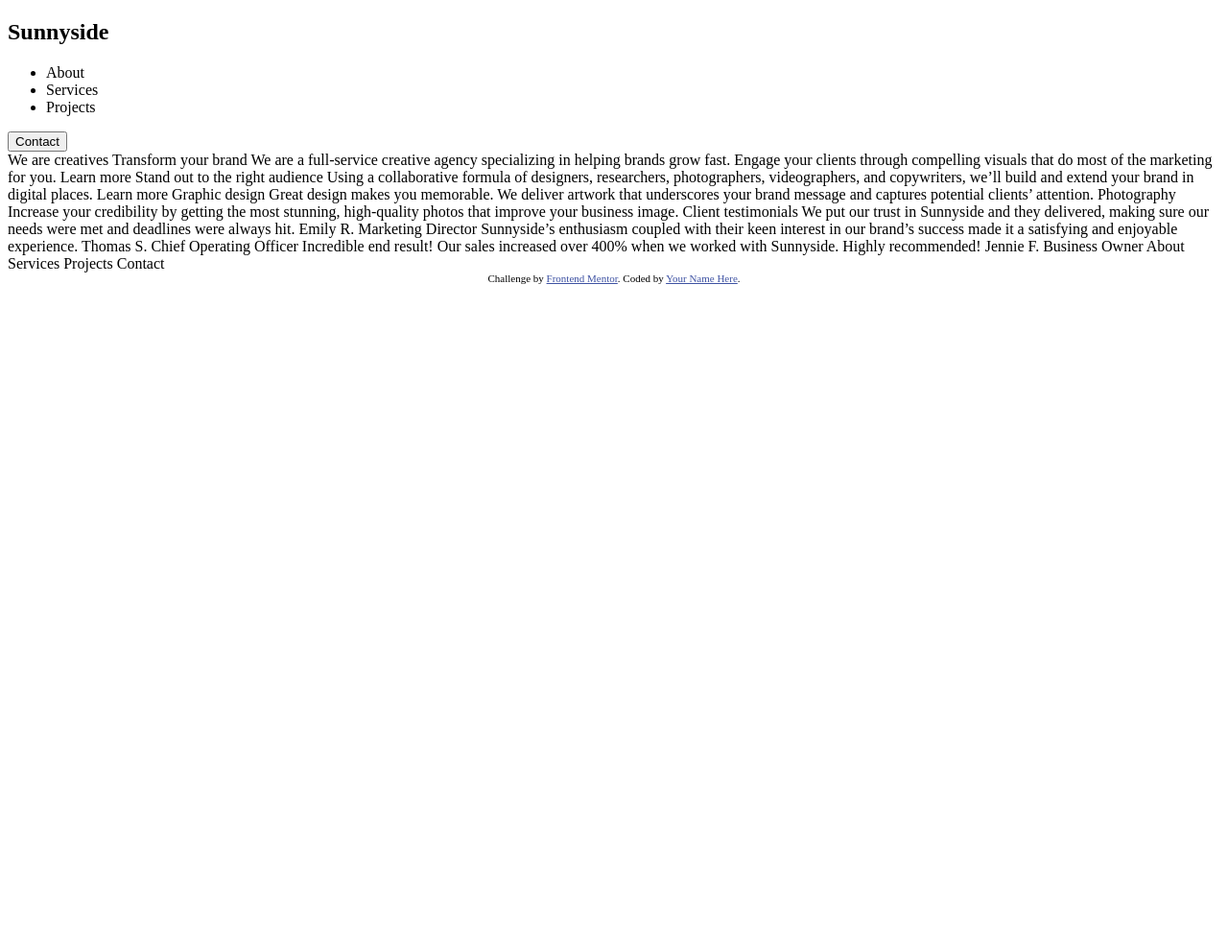
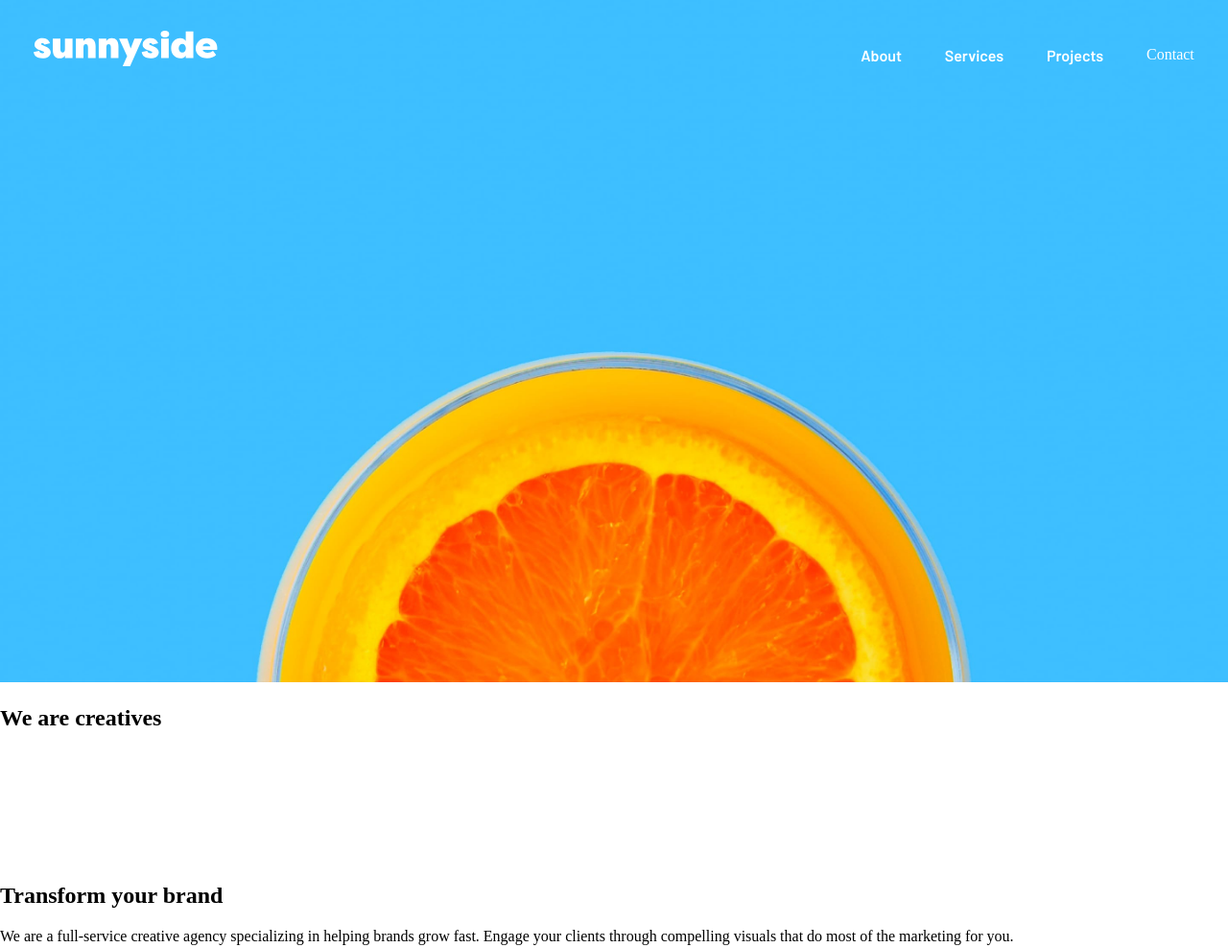
Before and after one commit to VladimirPetroski/FrontEndMentor, a plain HTML site: page index.html in a window 1280 px wide. Shown: the top 988 px of the page at 96% size. Before the commit the page ends 800 px from the top, so only its background shows below. Drawn offline with Linux system fonts and the light colour scheme.

Commit message:
First big changes, navbar and main section

```diff
--- a/index.html
+++ b/index.html
@@ -3,70 +3,104 @@
 <head>
   <meta charset="UTF-8">
   <meta name="viewport" content="width=device-width, initial-scale=1.0"> <!-- displays site properly based on user's device -->
-
+  <link rel="stylesheet" href="style/style.css">
   <link rel="icon" type="image/png" sizes="32x32" href="./images/favicon-32x32.png">
-
   <title>Sunnyside agency landing page</title>
-  <style>
-    .attribution { font-size: 11px; text-align: center; }
-    .attribution a { color: hsl(228, 45%, 44%); }
-  </style>
 </head>
 <body>
   <div>
+    <header>
       <nav>
-    <header>
-      <h1 class="logo">Sunnyside</h1>
+        <img src="/images/logo.svg" class="logo">
         <ul>
-        <li class="nav-bar">About</li>
-        <li class="nav-bar">Services</li>
-        <li class="nav-bar">Projects</li>
+          <li class="nav-list">
+            <a href="#">About</a>
+          </li>
+          <li class="nav-list">
+            <a href="#">Services</a>
+          </li>
+          <li class="nav-list">
+            <a href="#">Projects</a>
+          </li>
+          <li class="nav-button">
+            <a href="#" class="contact-btn">Contact</a>
+          </li>
         </ul>
-      <button class="nav-button">Contact</button>
+      </nav>
     </header>
-  </nav>
 
-  We are creatives
-
-  Transform your brand
-
-  We are a full-service creative agency specializing in helping brands grow fast.
-  Engage your clients through compelling visuals that do most of the marketing for you.
-
-  Learn more
-
-  Stand out to the right audience
-
-  Using a collaborative formula of designers, researchers, photographers, videographers, and copywriters, we’ll build and extend your brand in digital places.
-
-  Learn more
-
-  Graphic design
+    <main>
+      <section class="top-section">
+        <img class="main-img" src="/images/desktop/image-header.jpg" alt="header image">
+        <h1 class="main-title">We are creatives</h1>
+        <img src="/images/icon-arrow-down.svg" alt="arrow down" class="arrow-down">
+      </section>
+      <section class="mid-section">
+        <div>
+          <div>
+            <h2>Transform your brand</h2>
+            <p class="brand-desc">We are a full-service creative agency specializing in helping brands grow fast.
+              Engage your clients through compelling visuals that do most of the marketing for you.</p>
+            <button class="learnMore-btn">Learn more</button>
+          </div>
+          <div>
+            <img class="egg-img" src="/images/desktop/image-transform.jpg" alt="egg image">
+          </div>
+        </div>
+        <div>
+          <div>
+            <img class="goblet-img" src="images/desktop/image-stand-out.jpg" alt="pink goblet">
+          </div>
+          <div>
+            <h2>Stand out to the right audience</h2>
+            <p>Using a collaborative formula of designers, researchers, photographers, videographers, and copywriters, we’ll build and extend your brand in digital places.</p>
+            <button>Learn more</button>
+          </div>
+        </div>
+        <div>
+          <img src="/images/desktop/image-graphic-design.jpg" alt="cherry image" class="cherry-img">
+          <p>Graphic design
             Great design makes you memorable. We deliver artwork that underscores your brand message and captures potential clients’ attention.
-
-  Photography
+          </p>
+        </div>
+        <div>
+          <img src="/images/desktop/image-photography.jpg" alt="tangerine image" class="tangerine-img">
+          <p>Photography
             Increase your credibility by getting the most stunning, high-quality photos that improve your business image.
-
-  Client testimonials
-
-  We put our trust in Sunnyside and they delivered, making sure our needs were met and deadlines were always hit.
-  Emily R.
-  Marketing Director
-
-  Sunnyside’s enthusiasm coupled with their keen interest in our brand’s success made it a satisfying and enjoyable experience.
-  Thomas S.
-  Chief Operating Officer
-
-  Incredible end result! Our sales increased over 400% when we worked with Sunnyside. Highly recommended!
-  Jennie F.
-  Business Owner
-
+          </p>
+        </div>
+        <div>
+          <h2>Client testimonials</h2>
+          <div>
+            <img src="/images/image-emily.jpg" alt="emily image" class="testimonial-img">
+            <p class="char-name">We put our trust in Sunnyside and they delivered, making sure our needs were met and deadlines were always hit.</p>
+            <h3>Emily R.</h3>
+            <p class="char-title">Marketing Director</p>
+          </div>
+          <div><img src="/images/image-thomas.jpg" alt="thomas image" class="testimonial-img">
+            <p class="char-name">Sunnyside’s enthusiasm coupled with their keen interest in our brand’s success made it a satisfying and enjoyable experience.</p>
+            <h3>Thomas S.</h3>
+            <p class="char-title">Chief Operating Officer</p>
+          </div>
+          <div><img src="/images/image-jennie.jpg" alt="jennie image" class="testimonial-img">
+            <p class="char-name">Incredible end result! Our sales increased over 400% when we worked with Sunnyside. Highly recommended!</p>
+            <h3>Jennie F.</h3>
+            <p class="char-title">Business Owner</p>
+          </div>
+        </div>
+        <div class="pre-footer">
+          <img src="/images/desktop/image-gallery-milkbottles.jpg" alt="milk bottles">
+          <img src="/images/desktop/image-gallery-orange.jpg" alt="orange">
+          <img src="/images/desktop/image-gallery-cone.jpg" alt="cone">
+          <img src="/images/desktop/image-gallery-sugarcubes.jpg" alt="sugarcubes">
+        </div>
+      </section>
+    </main>
+    <footer class="attribution">
       About
       Services
       Projects
       Contact
-
-  <footer class="attribution">
       Challenge by <a href="https://www.frontendmentor.io?ref=challenge" target="_blank">Frontend Mentor</a>.
       Coded by <a href="#">Your Name Here</a>.
     </footer>
--- /dev/null
+++ b/style/style.css
@@ -0,0 +1,85 @@
+@import url("https://fonts.googleapis.com/css2?family=Barlow:wght@600&display=swap");
+@import url("https://fonts.googleapis.com/css2?family=Barlow:wght@800&display=swap");
+@import url("https://fonts.googleapis.com/css2?family=Fraunces:wght@700&display=swap");
+:root {
+  /* color primary */
+  --soft-red: hsl(7, 99%, 70%);
+  --yellow: hsl(51, 100%, 49%);
+  --dark-cyan: hsl(167, 40%, 24%);
+  --dark-blue: hsl(198, 62%, 26%);
+  --moderate-cyan: hsl(168, 34%, 41%);
+
+  /* color neutral */
+  --darker-blue: hsl(212, 27%, 19%);
+  --very-dark-grayish-blue: hsl(213, 9%, 39%);
+  --dark-grayish-blue: hsl(232, 10%, 55%);
+  --grayish-blue: hsl(210, 4%, 67%);
+  --white: hsl(0, 0%, 100%);
+
+  /* typography */
+  --font-size: 18px;
+  --ff-primary: "Barlow", sans-serif;
+  --primary-weight-600: 600;
+
+  --ff-secondary: "Fraunces", serif;
+  --secondary-weight-700: 700;
+  --secondary-weight-900: 900;
+}
+
+body {
+  box-sizing: border-box;
+  margin: 0;
+  padding: 0;
+}
+
+header {
+  position: absolute;
+  z-index: 10;
+  width: 100%;
+  margin-top: 2rem;
+}
+
+nav {
+  display: flex;
+  justify-content: space-between;
+  margin-inline: 2.2em;
+}
+
+.logo {
+  width: 12em;
+  height: 2.3em;
+}
+
+ul {
+  display: flex;
+}
+
+ul li {
+  list-style: none;
+  justify-content: space-evenly;
+}
+
+.nav-list {
+  font-family: var(--ff-primary);
+  margin-right: 2.8em;
+}
+
+a {
+  text-decoration: none;
+  color: var(--white);
+}
+
+.main-img {
+  position: relative;
+  width: 100%;
+  inset: 0;
+}
+
+.attribution {
+  font-size: 11px;
+  text-align: center;
+}
+
+.attribution a {
+  color: hsl(228, 45%, 44%);
+}
```
Also changed, not shown: mobile.html (added). Lines whose indentation alone changed are shown as unchanged.
